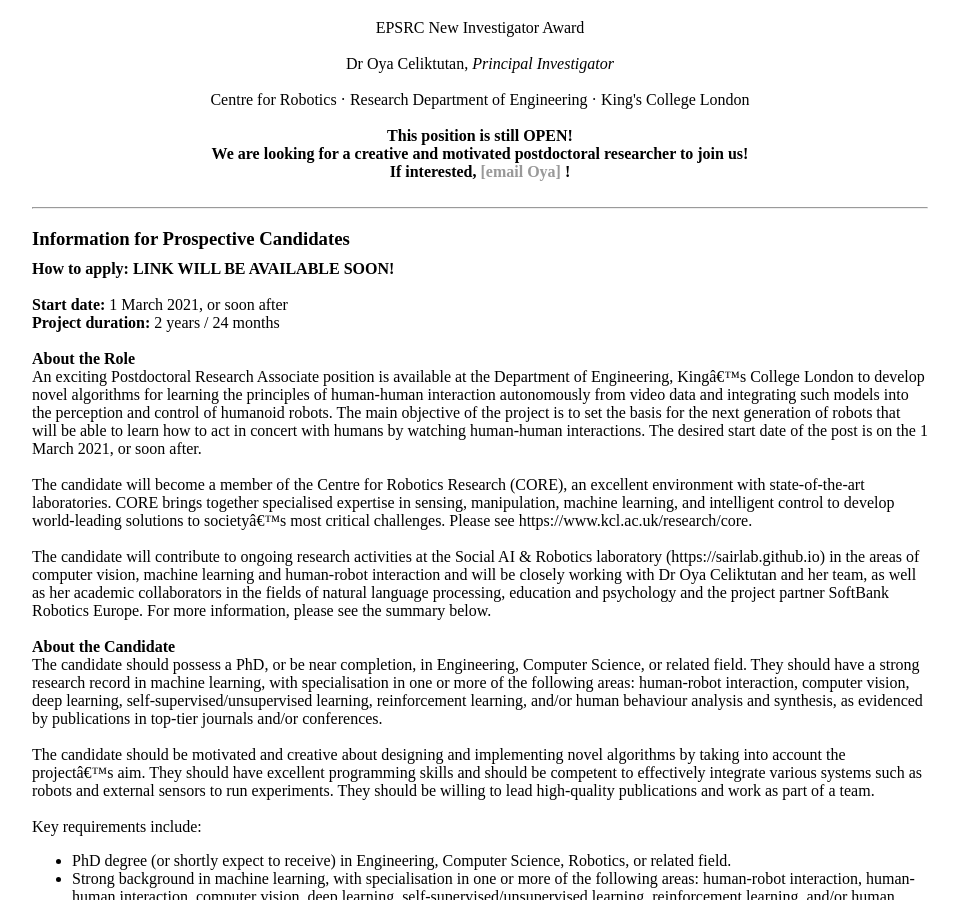
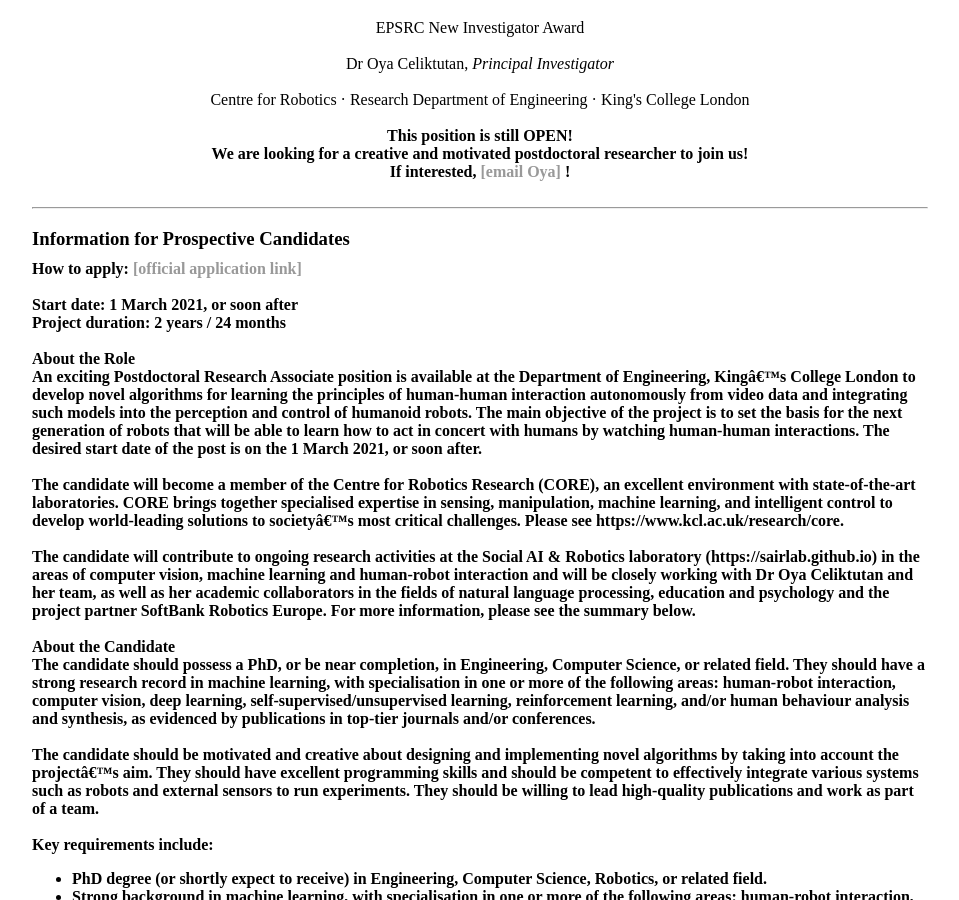
Before and after one commit to sairlab/sairlab.github.io, a Jekyll site: the page built from projects/grants/lisi/index.html, in a window 1280 px wide and 900 px high, scrolled down 492 px. Shown: the whole window, without its empty margins (160-1119 px from the left). Built offline with Jekyll 4.4.1, drawn with Linux system fonts in a browser that asks for light colours.

Commit message:
added the application link

```diff
--- a/projects/grants/lisi/index.html
+++ b/projects/grants/lisi/index.html
@@ -29,8 +29,7 @@
 <td>
     <hr>
     <h3 style="margin-bottom:10px;">Information for Prospective Candidates</h3>
-    <b> How to apply: LINK WILL BE AVAILABLE SOON!    </b>
-    <!-- please see the <a href="https://jobs.kcl.ac.uk/gb/en/job/008504/Research-Associate">[official application link] </a> -->
+    <b> How to apply: <a href="https://jobs.kcl.ac.uk/gb/en/job/011984/Research-Associate-in-the-Department-of-Engineering">[official application link] </a>
     <br><br>
     <b> Start date: </b> 1 March 2021, or soon after
     <br>
```
